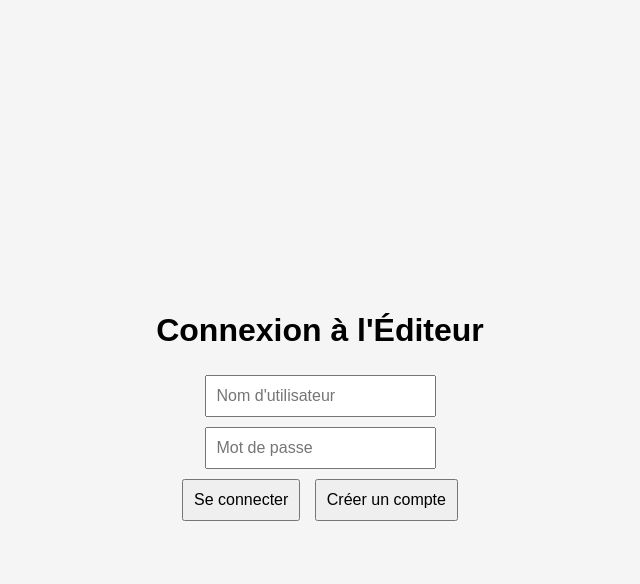
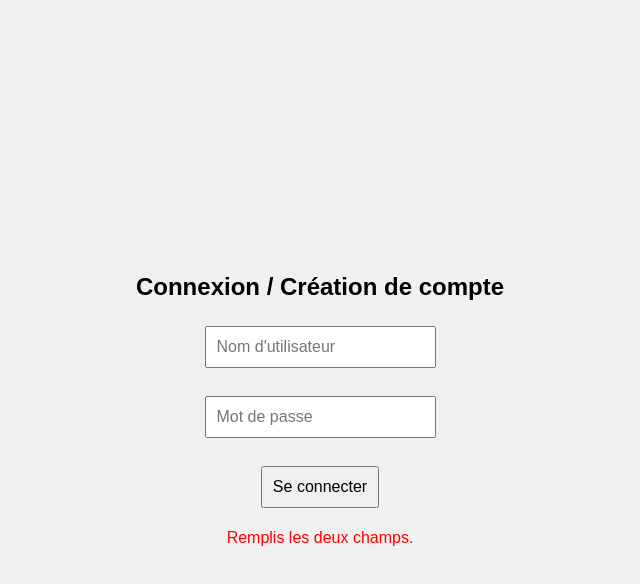
Before and after one commit to MrX0212/editeur-html, a plain HTML site: page index.html in a window 1280 px wide. Both pictures are taken after a click on the button "Se connecter". Shown: the whole page, without its empty margins (320-960 px from the left). Drawn offline with Linux system fonts and the light colour scheme.

Commit message:
Update index.html
Signed-off-by: MrX0212 <willitplx02@gmail.com>

```diff
--- a/index.html
+++ b/index.html
@@ -1,4 +1,3 @@
-
 <!DOCTYPE html>
 <html lang="fr">
 <head>
@@ -6,59 +5,57 @@
   <title>Connexion</title>
   <style>
     body {
-      font-family: Arial, sans-serif;
+      font-family: sans-serif;
+      background-color: #f0f0f0;
       display: flex;
       flex-direction: column;
       align-items: center;
       justify-content: center;
       height: 100vh;
-      background-color: #f5f5f5;
     }
     input, button {
+      padding: 10px;
       margin: 5px;
-      padding: 10px;
       font-size: 16px;
+    }
+    #message {
+      color: red;
     }
   </style>
 </head>
 <body>
-  <h1>Connexion à l'Éditeur</h1>
-  <input type="text" id="username" placeholder="Nom d'utilisateur">
-  <input type="password" id="password" placeholder="Mot de passe">
-  <div>
-    <button onclick="login()">Se connecter</button>
-    <button onclick="register()">Créer un compte</button>
-  </div>
+  <h2>Connexion / Création de compte</h2>
+  <input type="text" id="username" placeholder="Nom d'utilisateur"><br>
+  <input type="password" id="password" placeholder="Mot de passe"><br>
+  <button onclick="login()">Se connecter</button>
+  <p id="message"></p>
+
   <script>
     function login() {
-      const username = document.getElementById("username").value;
-      const password = document.getElementById("password").value;
-      const stored = localStorage.getItem("user_" + username);
-      if (stored) {
-        const userData = JSON.parse(stored);
-        if (userData.password === password) {
-          localStorage.setItem("currentUser", username);
-          window.location.href = "editor.html";
+      const user = document.getElementById("username").value;
+      const pass = document.getElementById("password").value;
+
+      if (!user || !pass) {
+        document.getElementById("message").textContent = "Remplis les deux champs.";
+        return;
+      }
+
+      const saved = localStorage.getItem("users");
+      let users = saved ? JSON.parse(saved) : {};
+
+      if (users[user]) {
+        if (users[user] === pass) {
+          localStorage.setItem("currentUser", user);
+          window.location.href = "index2.html";
         } else {
-          alert("Mot de passe incorrect.");
+          document.getElementById("message").textContent = "Mot de passe incorrect.";
         }
       } else {
-        alert("Utilisateur non trouvé.");
-      }
-    }
-
-    function register() {
-      const username = document.getElementById("username").value;
-      const password = document.getElementById("password").value;
-      if (username && password) {
-        if (localStorage.getItem("user_" + username)) {
-          alert("Ce nom d'utilisateur est déjà utilisé.");
-        } else {
-          localStorage.setItem("user_" + username, JSON.stringify({ password, code: "" }));
-          alert("Compte créé ! Vous pouvez maintenant vous connecter.");
-        }
-      } else {
-        alert("Veuillez remplir tous les champs.");
+        users[user] = pass;
+        localStorage.setItem("users", JSON.stringify(users));
+        localStorage.setItem("scripts_" + user, ""); // Sauvegarde vide au début
+        localStorage.setItem("currentUser", user);
+        window.location.href = "index2.html";
       }
     }
   </script>
```
